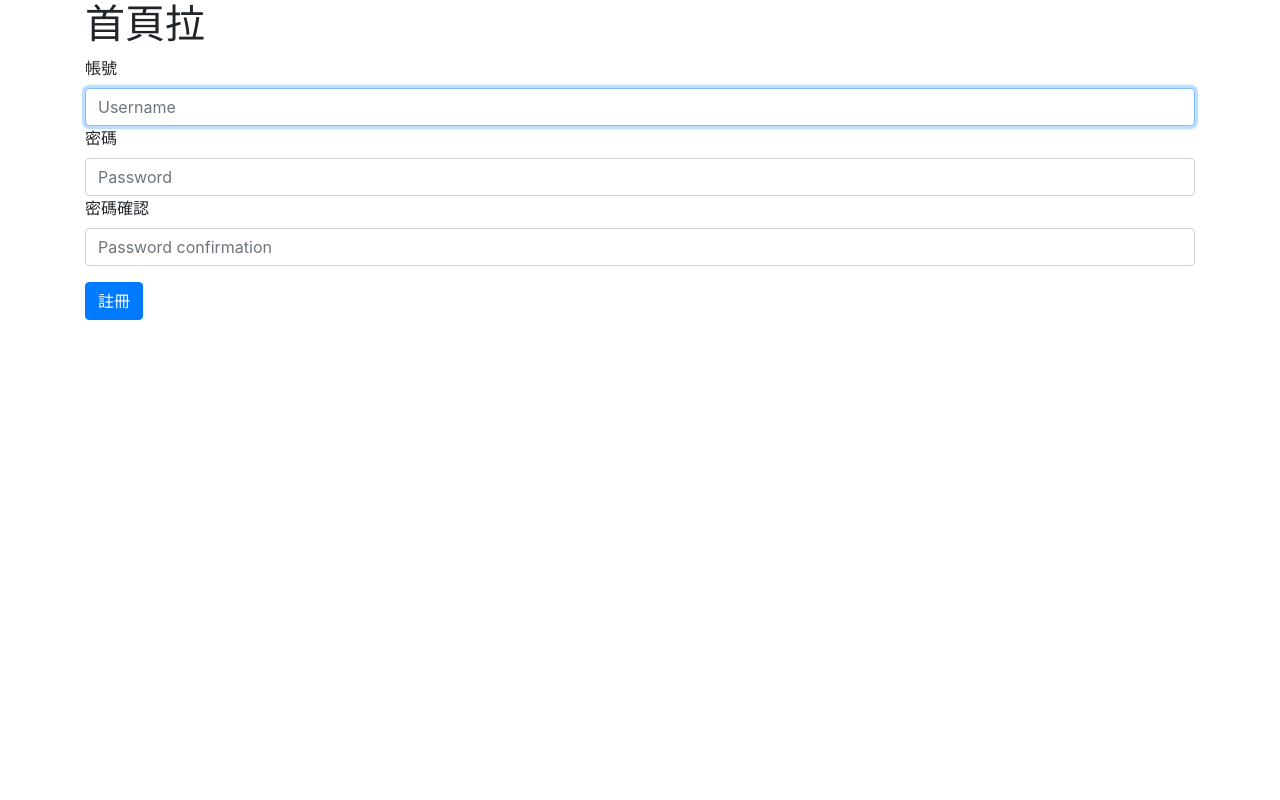
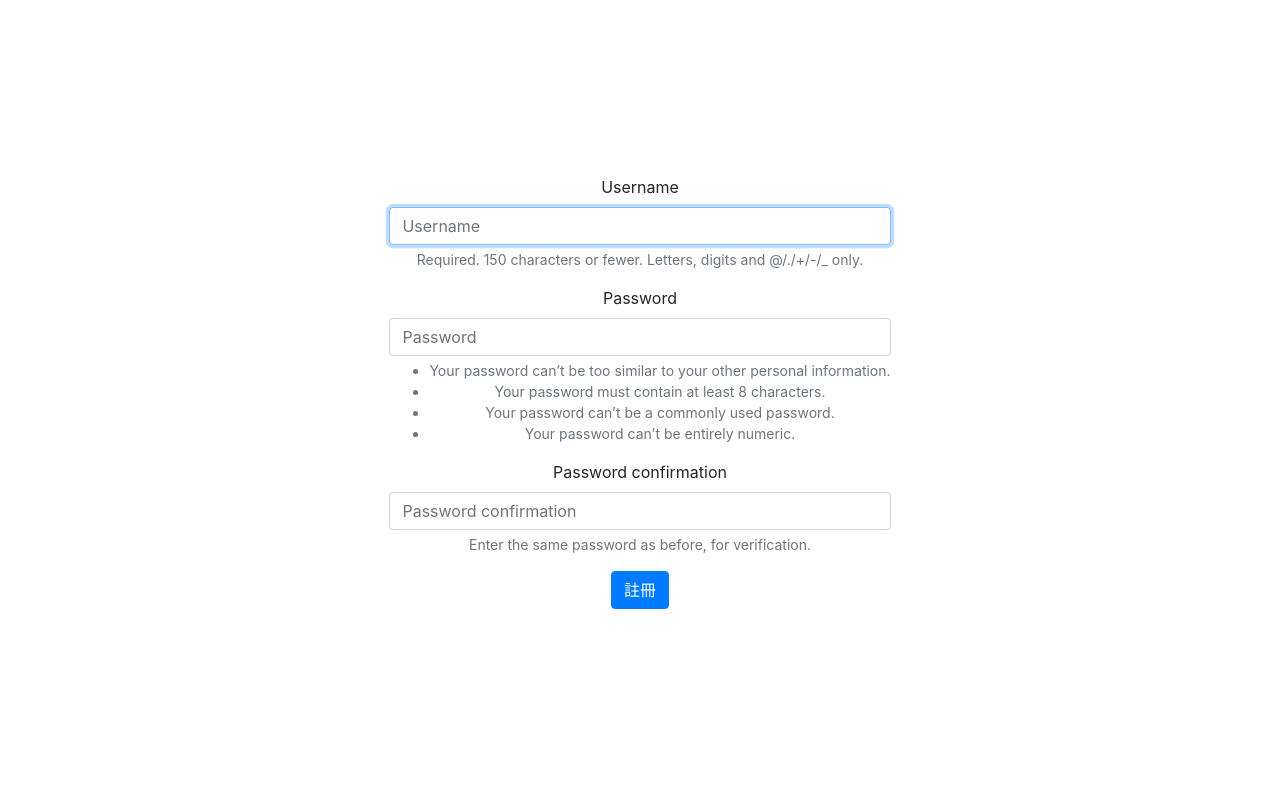
Before and after one commit to Maple30/Django_FinalPro, a Django app: page /sign-up in a window 1280 px wide. Run offline with Django 3.2, Linux system fonts and the light colour scheme; some libraries are stand-ins or nearby versions.

Commit message:
註冊登入完成

```diff
--- a/FinalPro/FinalPro/settings.py
+++ b/FinalPro/FinalPro/settings.py
@@ -120,3 +120,5 @@ USE_TZ = True
 # https://docs.djangoproject.com/en/2.1/howto/static-files/
 
 STATIC_URL = '/static/'
+LOGIN_URL = '/login'
+LOGIN_REDIRECT_URL = '/'
--- a/FinalPro/FinalPro/urls.py
+++ b/FinalPro/FinalPro/urls.py
@@ -19,4 +19,5 @@ from django.urls import path, include
 urlpatterns = [
     path('admin/', admin.site.urls),
     path('', include('lesson_alert.urls')),
+    path('', include('django.contrib.auth.urls')),
 ]
--- a/FinalPro/lesson_alert/templates/auth/user_form.html
+++ b/FinalPro/lesson_alert/templates/auth/user_form.html
@@ -1,12 +1,14 @@
-{% extends 'base.html' %}
 {% load bootstrap4 %}
-
+{% bootstrap_css %}
+{% bootstrap_javascript jquery='full' %}
 {% block content %}
-    <form method="post">
+    <div class="container d-flex h-100 align-items-center">
+    <div class="mx-auto text-center">
+        <form method="post">
         {% csrf_token %}
-        <div class="form-group"><label for="id_username">帳號</label><input type="text" name="username" maxlength="150" autofocus class="form-control" placeholder="Username" title="Required. 150 characters or fewer. Letters, digits and @/./+/-/_ only." required id="id_username">
-        <div class="form-group"><label for="id_password1">密碼</label><input type="password" name="password1" class="form-control" placeholder="Password" title="Your password can&amp;#39;t be too similar to your other personal information.Your password must contain at least 8 characters.Your password can&amp;#39;t be a commonly used password.Your password can&amp;#39;t be entirely numeric." required id="id_password1">
-        <div class="form-group"><label for="id_password2">密碼確認</label><input type="password" name="password2" class="form-control" placeholder="Password confirmation" title="Enter the same password as before, for verification." required id="id_password2"></div>
-        <button class="btn btn-primary" type="submit">註冊</button>
-    </form>
+        {% bootstrap_form form %}
+        {% bootstrap_button '註冊' button_type='submit' button_class='btn-primary' %}
+        </form>
+    </div>
+    </div>
 {% endblock %}
--- a/FinalPro/lesson_alert/templates/login.html
+++ /dev/null
@@ -1 +0,0 @@
-{% extends 'base.html' %}
```
Also changed, not shown: FinalPro/lesson_alert/templates/registration/login.html (added, +18 -0 lines), FinalPro/db.sqlite3.
